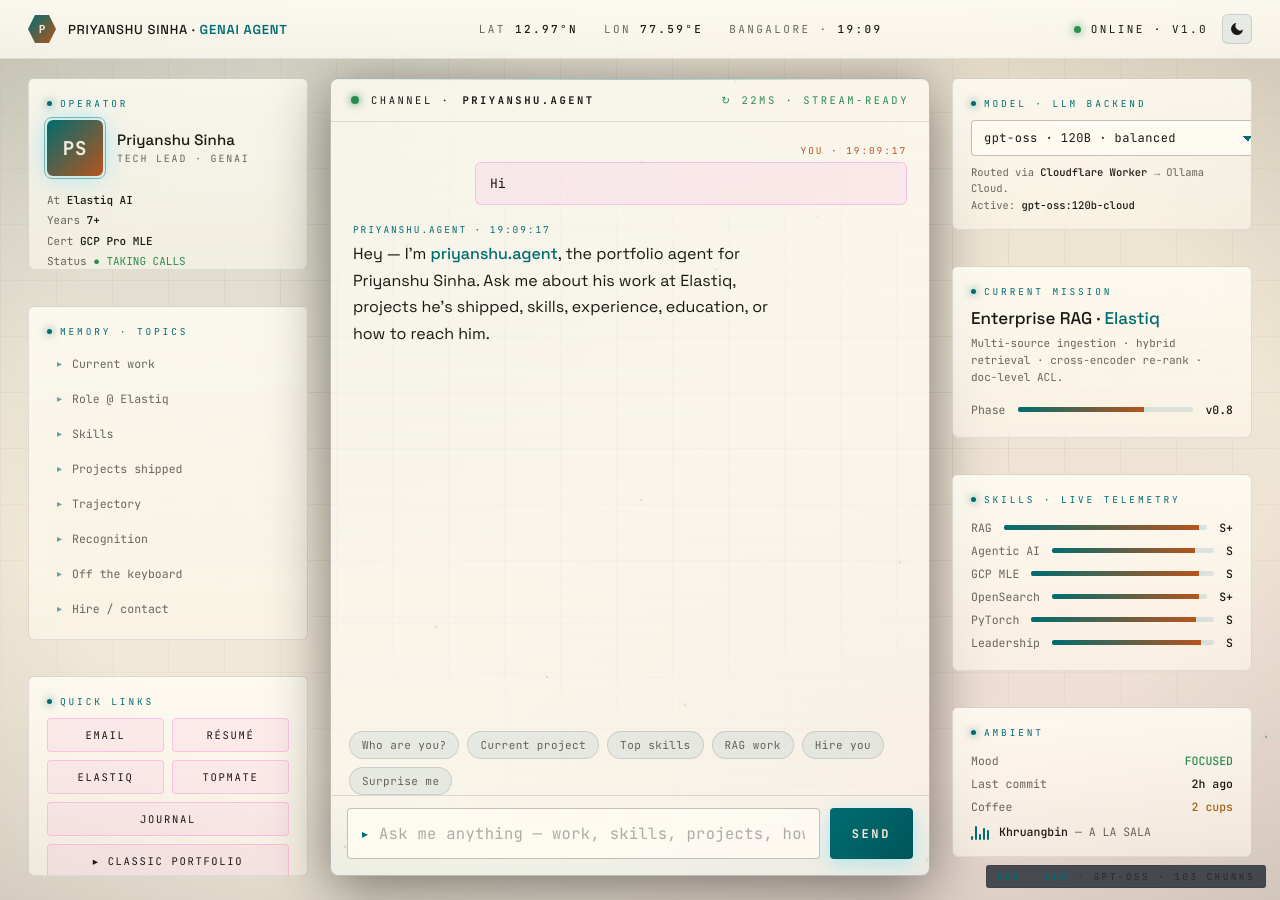
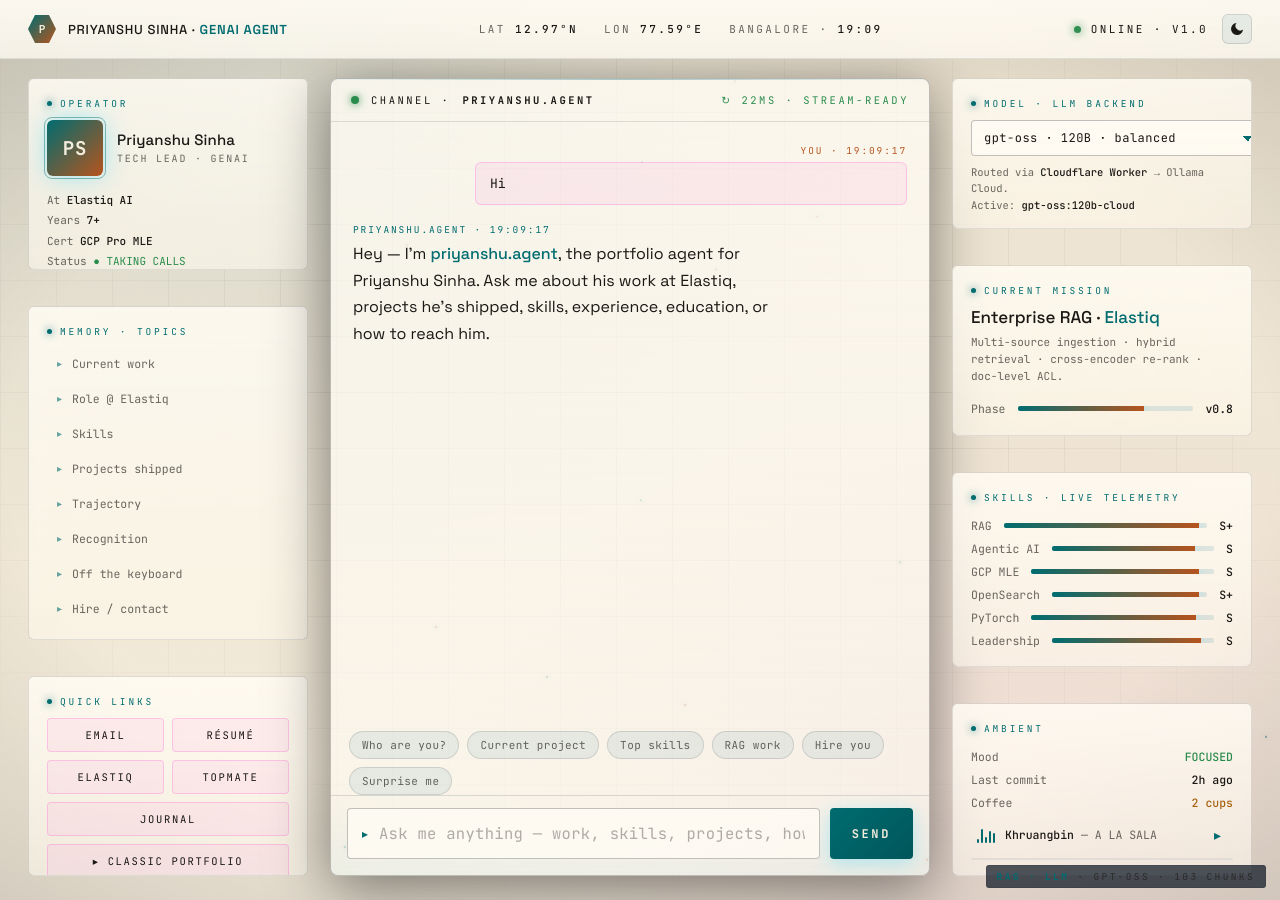
Before and after one commit to sinha96/sinha96.github.io, a Jekyll site: the page index.html, which Jekyll copies as it is, in a window 1280 px wide. Built offline with Jekyll 4.4.1, drawn with Linux system fonts in a browser that asks for light colours.

Commit message:
Wire 'Now Playing' to a real Spotify embed
Clicking the Now Playing row now expands a compact Spotify iframe
player below it (80px tall, themed border to match the panel). The
iframe is lazy-loaded — the embed only fetches on first click, so
the initial page load stays light.

Works for both the desktop right-column Ambient HUD and the mobile
drawer Ambient section. Each instance has its own iframe and toggle
state. Caret rotates 90° when the player is open.

NOW_PLAYING_EMBED is a top-level JS constant with detailed comments
on how to swap it (paste any open.spotify.com album / track /
playlist link). Default is a placeholder URL — user needs to replace
with the actual Khruangbin A LA SALA Spotify ID.

Co-Authored-By: Claude Opus 4.7 (1M context) <noreply@anthropic.com>

```diff
--- a/index.html
+++ b/index.html
@@ -603,7 +603,12 @@
   .now-playing {
     display: flex; align-items: center; gap: 10px;
     margin-top: 6px;
-  }
+    cursor: pointer;
+    padding: 4px 6px;
+    border-radius: 4px;
+    transition: background 0.18s;
+  }
+  .now-playing:hover { background: var(--chip-bg); }
   .now-bars {
     display: flex; align-items: end; gap: 2px;
     height: 16px;
@@ -628,8 +633,38 @@
     font-size: 11.5px;
     color: var(--paper-mute);
     line-height: 1.4;
+    flex: 1;
   }
   .np-text b { color: var(--paper); font-weight: 500; }
+
+  .np-toggle {
+    background: none;
+    border: 0;
+    color: var(--cyan);
+    font-size: 14px;
+    line-height: 1;
+    cursor: pointer;
+    padding: 4px 6px;
+    transition: transform 0.2s;
+  }
+  .now-playing.is-open .np-toggle { transform: rotate(90deg); }
+  .np-embed {
+    margin-top: 8px;
+    border-radius: 12px;
+    overflow: hidden;
+    background: var(--input-bg);
+    border: 1px solid var(--line);
+    max-height: 0;
+    transition: max-height 0.32s ease;
+  }
+  .now-playing.is-open + .np-embed { max-height: 100px; }
+  .np-embed iframe {
+    width: 100%;
+    height: 80px;
+    border: 0;
+    display: block;
+    color-scheme: normal;
+  }
 
   .links-row {
     display: flex; gap: 8px; flex-wrap: wrap;
@@ -1209,7 +1244,7 @@
     <div class="stat-row ok"><span>Mood</span><b>FOCUSED</b></div>
     <div class="stat-row"><span>Last commit</span><b id="lastCommitMobile">2h ago</b></div>
     <div class="stat-row"><span>Coffee</span><b style="color:var(--amber);">2 cups</b></div>
-    <div class="now-playing">
+    <div class="now-playing" data-np-trigger title="Tap to play">
       <div class="now-bars">
         <span style="height:8px;"></span>
         <span style="height:14px;"></span>
@@ -1218,6 +1253,10 @@
         <span style="height:10px;"></span>
       </div>
       <div class="np-text"><b>Khruangbin</b> — A LA SALA</div>
+      <button class="np-toggle" type="button" aria-label="Play / pause embedded track">▸</button>
+    </div>
+    <div class="np-embed" data-np-embed>
+      <iframe loading="lazy" allow="autoplay; encrypted-media" allowfullscreen></iframe>
     </div>
   </div>
 </aside>
@@ -1350,7 +1389,7 @@
       <div class="stat-row ok"><span>Mood</span><b>FOCUSED</b></div>
       <div class="stat-row"><span>Last commit</span><b id="lastCommit">2h ago</b></div>
       <div class="stat-row"><span>Coffee</span><b style="color:var(--amber);">2 cups</b></div>
-      <div class="now-playing">
+      <div class="now-playing" data-np-trigger title="Click to play">
         <div class="now-bars">
           <span style="height:8px;"></span>
           <span style="height:14px;"></span>
@@ -1359,6 +1398,10 @@
           <span style="height:10px;"></span>
         </div>
         <div class="np-text"><b>Khruangbin</b> — A LA SALA</div>
+        <button class="np-toggle" type="button" aria-label="Play / pause embedded track">▸</button>
+      </div>
+      <div class="np-embed" data-np-embed>
+        <iframe loading="lazy" allow="autoplay; encrypted-media" allowfullscreen></iframe>
       </div>
     </section>
   </aside>
@@ -1630,6 +1673,41 @@ FORMATTING (strict):
 - Concise. Land the answer, then stop.
 - First person ("I") or third person ("he") — pick one and stay consistent within a reply.
 - Use a short <ul> with <li>s for lists of >3 items.`;
+
+// ── Now Playing · Spotify embed ─────────────────
+//
+// Swap NOW_PLAYING_EMBED below for whatever you want on rotation.
+// To find the right URL:
+//   1. Open the track or album on https://open.spotify.com
+//   2. Click the ⋯ menu → Share → Copy Spotify URI / Copy link
+//   3. Replace the album/track ID in the URL pattern below
+// Examples:
+//   Album:  https://open.spotify.com/embed/album/<id>?utm_source=generator&theme=0
+//   Track:  https://open.spotify.com/embed/track/<id>?utm_source=generator&theme=0
+//   Playlist: https://open.spotify.com/embed/playlist/<id>?utm_source=generator&theme=0
+// (theme=0 = dark, theme=1 = light)
+const NOW_PLAYING_EMBED =
+  'https://open.spotify.com/embed/album/7iYJDmJRG3pWN1ROW0CXTH?utm_source=generator&theme=0';
+// ^^ PLACEHOLDER — replace with your real Khruangbin "A LA SALA" album link
+//    (or any other album/track/playlist).
+
+(function setupNowPlaying() {
+  document.querySelectorAll('[data-np-trigger]').forEach(trigger => {
+    const embedEl = trigger.parentElement.querySelector('[data-np-embed]');
+    if (!embedEl) return;
+    const iframe = embedEl.querySelector('iframe');
+    let loaded = false;
+    trigger.addEventListener('click', (e) => {
+      // Don't double-toggle when the inner button itself is clicked.
+      e.stopPropagation();
+      if (!loaded) {
+        iframe.src = NOW_PLAYING_EMBED;
+        loaded = true;
+      }
+      trigger.classList.toggle('is-open');
+    });
+  });
+})();
 
 // ── Drawer (mobile / tablet menu) ────────────────
 (function setupDrawer() {
```
